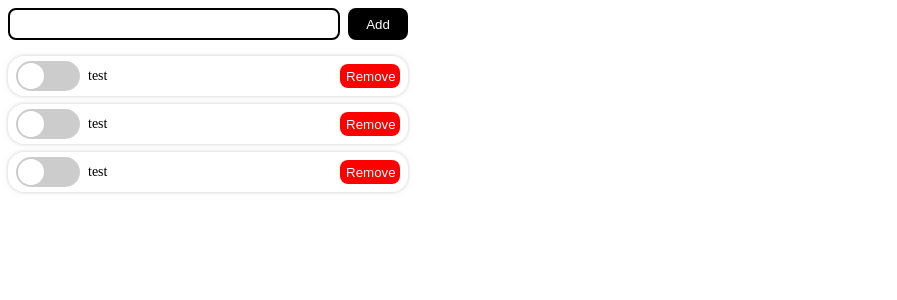
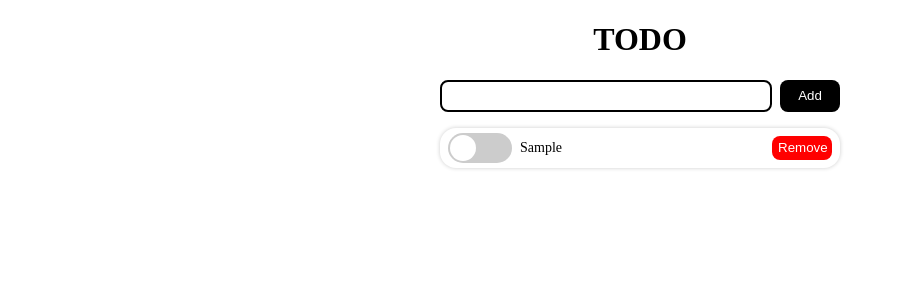
Before and after one commit to mrbartrns/react-class, a React app: page / in a window 1280 px wide. Both pictures are taken after typing "Sample" into the empty fields and a click on the button "Add". Shown: the top 300 px of the page, without its empty margins (0-897 px from the left). Built offline with nearby package versions, Linux system fonts and the light colour scheme.

Commit message:
feat: connect task context with components

```diff
--- a/src/App.tsx
+++ b/src/App.tsx
@@ -2,15 +2,28 @@ import React from 'react';
 import { css } from '@emotion/react';
 import TaskForm from '@components/TaskForm';
 import TaskList from '@components/TaskList';
+import Header from '@components/Header';
+import styled from '@emotion/styled';
+import TaskProvider from '@contexts/TaskProvider';
+
+const Container = styled.div`
+  width: 400px;
+  margin: 0 auto;
+`;
 
 const App = (): JSX.Element => (
   <div className="App">
+    <TaskProvider>
+      <Container>
+        <Header>TODO</Header>
         <TaskForm />
         <TaskList
           css={css`
             margin-top: 1rem;
           `}
         />
+      </Container>
+    </TaskProvider>
   </div>
 );
 
--- /dev/null
+++ b/src/components/Header/index.tsx
@@ -0,0 +1,7 @@
+import styled from '@emotion/styled';
+
+const Header = styled.h1`
+  text-align: center;
+`;
+
+export default Header;
--- a/src/components/Task/index.tsx
+++ b/src/components/Task/index.tsx
@@ -1,8 +1,10 @@
 import React from 'react';
 import styled from '@emotion/styled';
 import Toggle from '@components/Toggle';
+import { useTasks } from '@/contexts/TaskProvider';
 
 interface TaskProps {
+  id: string;
   content: string;
   completed?: boolean;
 }
@@ -24,6 +26,8 @@ const Content = styled.span`
   flex: 1;
   margin-left: 8px;
   font-size: 14px;
+  text-decoration: ${({ completed }: { completed: boolean }) =>
+    completed ? 'line-through' : 'none'};
 `;
 
 const RemoveButton = styled.button`
@@ -38,15 +42,22 @@ const RemoveButton = styled.button`
 `;
 
 const Task = ({
+  id,
   content,
   completed = false,
   ...props
-}: TaskProps): JSX.Element => (
-  <ListItem {...props}>
-    <Toggle on={completed} />
-    <Content>{content}</Content>
-    <RemoveButton>Remove</RemoveButton>
-  </ListItem>
-);
+}: TaskProps): JSX.Element => {
+  const { removeTask, updateTask } = useTasks();
+  return (
+    <ListItem {...props}>
+      <Toggle
+        on={completed}
+        onChange={(e) => updateTask(id, e.target.checked)}
+      />
+      <Content completed={completed}>{content}</Content>
+      <RemoveButton onClick={() => removeTask(id)}>Remove</RemoveButton>
+    </ListItem>
+  );
+};
 
 export default Task;
--- a/src/components/TaskForm/index.tsx
+++ b/src/components/TaskForm/index.tsx
@@ -1,5 +1,6 @@
 import React, { useState } from 'react';
 import styled from '@emotion/styled';
+import { useTasks } from '@/contexts/TaskProvider';
 
 const Form = styled.form`
   width: 400px;
@@ -30,9 +31,11 @@ const SubmitButton = styled.button`
 
 const TaskForm: React.FC = () => {
   const [task, setTask] = useState('');
+  const { addTask } = useTasks();
 
   const handleSubmit = (e: React.FormEvent<HTMLFormElement>) => {
     e.preventDefault();
+    addTask(task);
     setTask('');
   };
   return (
--- a/src/components/TaskList/index.tsx
+++ b/src/components/TaskList/index.tsx
@@ -1,6 +1,7 @@
 import React from 'react';
 import styled from '@emotion/styled';
 import Task from '@components/Task';
+import { useTasks } from '@contexts/TaskProvider';
 
 // interface TaskListProps {}
 
@@ -16,12 +17,21 @@ const UnorderedList = styled.ul`
   }
 `;
 
-const TaskList: React.FC = ({ ...props }) => (
-  <UnorderedList {...props}>
-    <Task content="test" />
-    <Task content="test" />
-    <Task content="test" />
-  </UnorderedList>
-);
+const TaskList: React.FC = ({ ...props }) => {
+  const { tasks } = useTasks();
+  return (
+    <UnorderedList {...props}>
+      {tasks.map(({ id, content, completed }) => (
+        <Task
+          key={id}
+          id={id}
+          data-id={id}
+          content={content}
+          completed={completed}
+        />
+      ))}
+    </UnorderedList>
+  );
+};
 
 export default TaskList;
--- /dev/null
+++ b/src/contexts/TaskProvider/index.tsx
@@ -0,0 +1,44 @@
+import { createContext, useState, useContext, useMemo } from 'react';
+import { v4 } from 'uuid';
+import { ITask } from '@/types/Task';
+
+interface TaskProviderProps {
+  children: React.ReactNode;
+}
+
+interface ITaskContext {
+  tasks: ITask[];
+  addTask: (content: string) => void;
+  updateTask: (id: string, completed: boolean) => void;
+  removeTask: (id: string) => void;
+}
+
+const TaskContext = createContext<ITaskContext>({} as unknown as ITaskContext);
+
+export const useTasks = () => useContext(TaskContext);
+
+const TaskProvider = ({ children }: TaskProviderProps) => {
+  const [tasks, setTasks] = useState<Array<ITask>>([]);
+  const addTask = (content: string) => {
+    setTasks((prev) => [...prev, { id: v4(), content, completed: false }]);
+  };
+  const updateTask = (id: string, completed: boolean) => {
+    setTasks((prev) =>
+      prev.map((item) =>
+        item.id === id ? { ...item, completed } : { ...item },
+      ),
+    );
+  };
+
+  const removeTask = (id: string) => {
+    setTasks((prev) => prev.filter((item) => item.id !== id));
+  };
+
+  const ret = useMemo(
+    () => ({ tasks, addTask, updateTask, removeTask }),
+    [tasks],
+  );
+  return <TaskContext.Provider value={ret}>{children}</TaskContext.Provider>;
+};
+
+export default TaskProvider;
--- /dev/null
+++ b/src/types/Task.d.ts
@@ -0,0 +1,5 @@
+export interface ITask {
+  id: string;
+  content: string;
+  completed: boolean;
+}
```
Also changed, not shown: 1 other file (tests, documents, lock files or other folders). Lines whose indentation alone changed are shown as unchanged.
